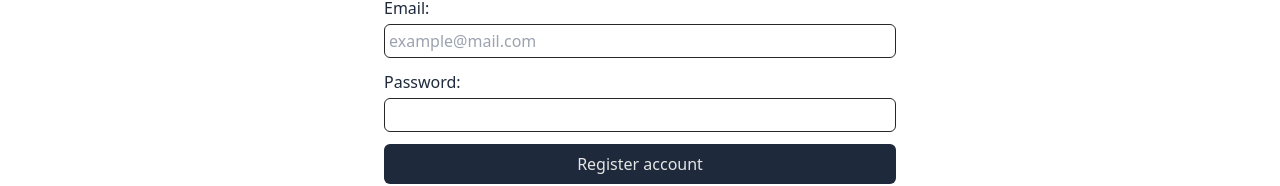
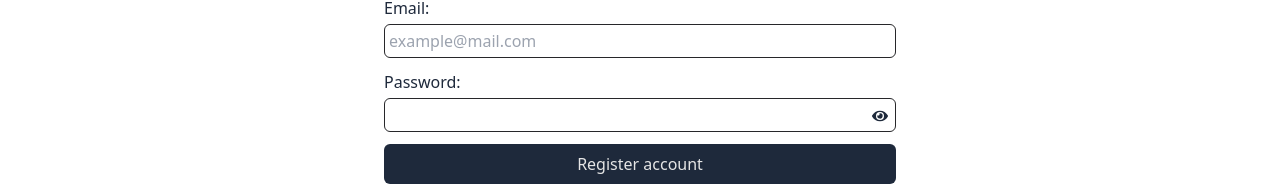
Before and after one commit to latham91/cn-week-9-auth-front, a React (Vite) app: page /signup in a window 1280 px wide. Shown: the part 278-464 px from the top of the page. Built offline with nearby package versions, Linux system fonts and the light colour scheme.

Commit message:
enhancement: fixed error message on sign up page

```diff
--- a/src/App.jsx
+++ b/src/App.jsx
@@ -43,11 +43,13 @@ export default function App() {
         const data = await signUpFetch(credentials);
 
         if (!data.success) {
+            console.log(data);
             setErrorMessage(data.message);
             setLoading(false);
             setTimeout(() => {
                 setErrorMessage("");
             }, 3000);
+            return;
         }
 
         setLoading(false);
--- a/src/components/SigninForm.jsx
+++ b/src/components/SigninForm.jsx
@@ -1,12 +1,25 @@
-import { useState } from "react";
+import { useState, useRef } from "react";
 import { Link } from "react-router-dom";
 import PropTypes from "prop-types";
+import { FaEye, FaEyeSlash } from "react-icons/fa";
 
 export default function SigninForm({ handleSignin, errorMessage, loading }) {
     const [credentials, setCredentials] = useState({
         email: "",
         password: "",
     });
+    const [showPassword, setShowPassword] = useState(true);
+    const passwordRef = useRef();
+
+    const handleShowPassword = () => {
+        setShowPassword(!showPassword);
+
+        if (showPassword) {
+            passwordRef.current.type = "text";
+        } else {
+            passwordRef.current.type = "password";
+        }
+    };
     return (
         <form onSubmit={(e) => handleSignin(e, credentials)} className="flex flex-col w-full gap-3 py-5">
             <div className="flex flex-col gap-1">
@@ -23,17 +36,23 @@ export default function SigninForm({ handleSignin, errorMessage, loading }) {
                 />
             </div>
 
-            <div className="flex flex-col gap-1">
+            <div className="relative flex flex-col gap-1">
                 <label id="password" name="password">
                     Password:
                 </label>
                 <input
+                    ref={passwordRef}
                     onChange={(e) => setCredentials({ ...credentials, password: e.target.value })}
                     className="p-1 border rounded-md border-zinc-800"
                     type="password"
                     name="password"
                     id="password"
                 />
+                {showPassword ? (
+                    <FaEye onClick={handleShowPassword} className="absolute cursor-pointer right-2 bottom-2" />
+                ) : (
+                    <FaEyeSlash onClick={handleShowPassword} className="absolute cursor-pointer right-2 bottom-2" />
+                )}
             </div>
             {errorMessage && <span className="text-center text-red-600 animate-pulse">{errorMessage}</span>}
             <button type="submit" className="btn-secondary" disabled={loading}>
--- a/src/components/SignupForm.jsx
+++ b/src/components/SignupForm.jsx
@@ -1,6 +1,7 @@
-import { useState } from "react";
+import { useState, useRef } from "react";
 import { Link } from "react-router-dom";
 import PropTypes from "prop-types";
+import { FaEye, FaEyeSlash } from "react-icons/fa";
 
 export default function SignupForm({ handleSignup, errorMessage, loading }) {
     const [credentials, setCredentials] = useState({
@@ -8,6 +9,18 @@ export default function SignupForm({ handleSignup, errorMessage, loading }) {
         email: "",
         password: "",
     });
+    const [showPassword, setShowPassword] = useState(true);
+    const passwordRef = useRef();
+
+    const handleShowPassword = () => {
+        setShowPassword(!showPassword);
+
+        if (showPassword) {
+            passwordRef.current.type = "text";
+        } else {
+            passwordRef.current.type = "password";
+        }
+    };
 
     return (
         <form onSubmit={(e) => handleSignup(e, credentials)} className="flex flex-col w-full gap-3 py-5">
@@ -39,19 +52,25 @@ export default function SignupForm({ handleSignup, errorMessage, loading }) {
                 />
             </div>
 
-            <div className="flex flex-col gap-1">
+            <div className="relative flex flex-col gap-1">
                 <label id="password" name="password">
                     Password:
                 </label>
                 <input
+                    ref={passwordRef}
                     onChange={(e) => setCredentials({ ...credentials, password: e.target.value })}
                     className="p-1 border rounded-md border-zinc-800"
                     type="password"
                     name="password"
                     id="password"
                 />
+                {showPassword ? (
+                    <FaEye onClick={handleShowPassword} className="absolute cursor-pointer right-2 bottom-2" />
+                ) : (
+                    <FaEyeSlash onClick={handleShowPassword} className="absolute cursor-pointer right-2 bottom-2" />
+                )}
             </div>
-            {errorMessage && <span className="text-center text-red-600 animate-pulse">Error message</span>}
+            {errorMessage && <span className="text-center text-red-600 animate-pulse">{errorMessage}</span>}
             <button type="submit" className="btn-secondary">
                 {loading ? "Creating..." : "Register account"}
             </button>
```
